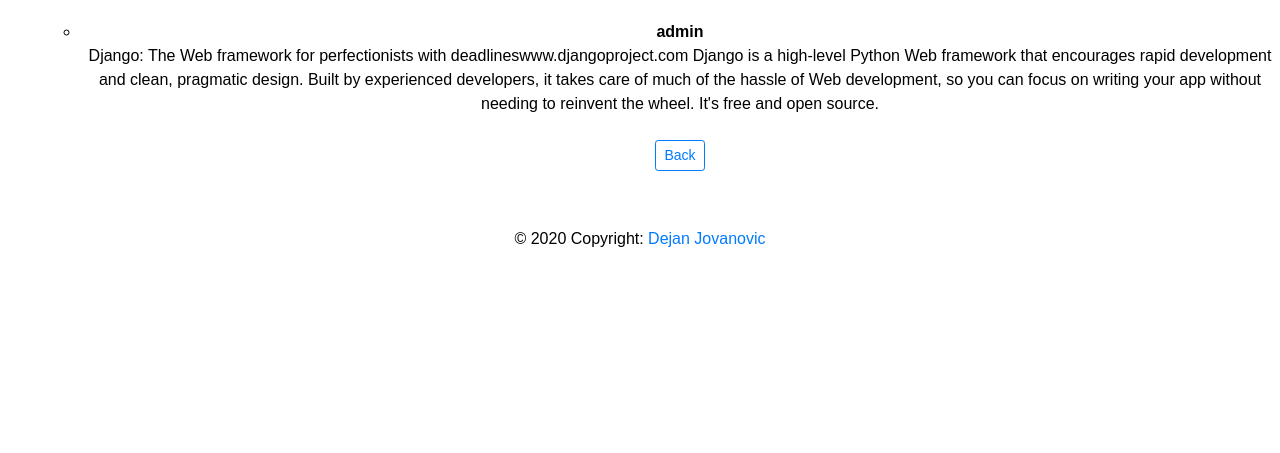
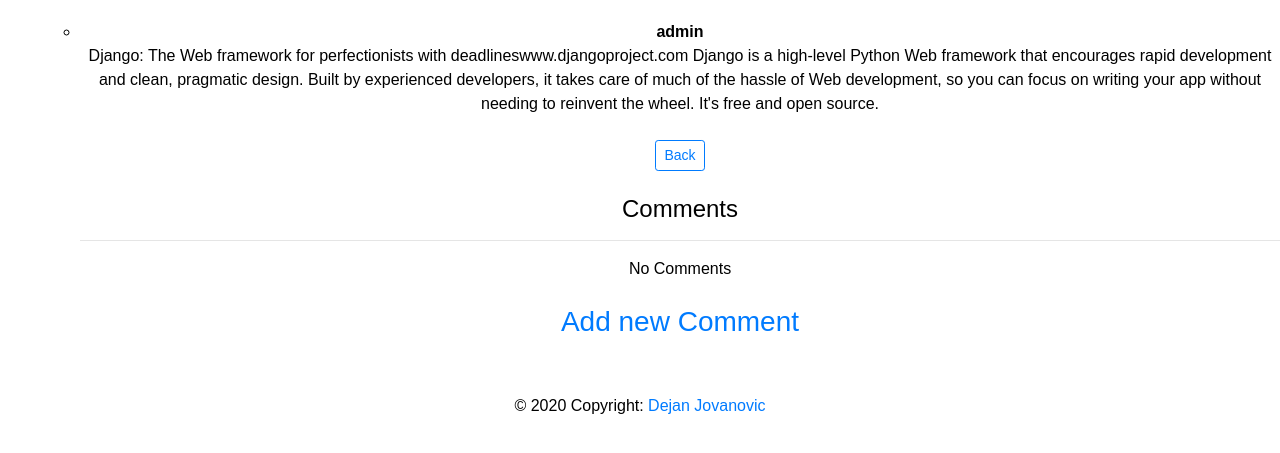
Before and after one commit to deki90to/BlogForum, a Django app: page /details/9 in a window 1280 px wide. Shown: the part 146-599 px from the top of the page. Run offline with Django 3.2, Linux system fonts and the light colour scheme; data comes from the database, SQL or seed files in the repository; both versions use the stored data as it was after the commit; parts of the project's set-up code (start-up, migrations or seed data) failed here and were passed over; some libraries are stand-ins or nearby versions.

Commit message:
added post-comments

```diff
--- a/test_app/admin.py
+++ b/test_app/admin.py
@@ -1,6 +1,7 @@
 from django.contrib import admin
-from . models import Post
+from . models import Post, Comment
 
 # Register your models here.
 
 admin.site.register(Post)
+admin.site.register(Comment)
--- a/test_app/models.py
+++ b/test_app/models.py
@@ -16,3 +16,12 @@
 
 	# class Meta:
 	# 	verbose_name_plural = 'Posts'
+
+class Comment(models.Model):
+	post = models.ForeignKey(Post, related_name = 'comments', on_delete=models.CASCADE)
+	name = models.CharField(max_length=255)
+	body = models.TextField()
+	date = models.DateTimeField(default=datetime.now)
+
+	def __str__(self):
+		return str(f'{self.post.body}, {self.name}')
--- a/test_app/templates/details.html
+++ b/test_app/templates/details.html
@@ -1,15 +1,10 @@
 {% extends 'base.html' %}
-
-
-
-
 {% block body %}
 
 
 {% if post %}
 <br>
 <br>
-
 <ul>
 <li><b>{{ post.author }}</b></li>
     {{ post.body|safe }}
@@ -34,8 +29,27 @@
         <a href="{% url 'update' post.pk %}" class='btn btn-outline-primary btn-sm'> Edit </a>
         <a href="{% url 'delete' post.pk %}" class='btn btn-outline-danger btn-sm'> Delete </a>
     {% endif %}
+
+    <br>
+    <br>
+    <h4>Comments</h4>
+    <hr>
+    {% if not post.comments.all %}
+        No Comments
+        <br>
+        <br>
+        <h3><a href="">Add new Comment</a></h3>
+    {% else %}
+        {% for comment in post.comments.all %}
+            <small><strong>
+        {{ comment.name }}</strong> / {{ comment.date }}
+           </small>
+        <br>
+        <small>{{ comment.body }}</small>
+            <hr>
+        {% endfor %}
+    {% endif %}
+
 </ul>
 {% endif %}
-
-
 {% endblock %}
```
Also changed, not shown: test_app/templates/home.html (+3 -4 lines), db.sqlite3, test_app/migrations/0005_comment.py (added). Lines whose indentation alone changed are shown as unchanged.
